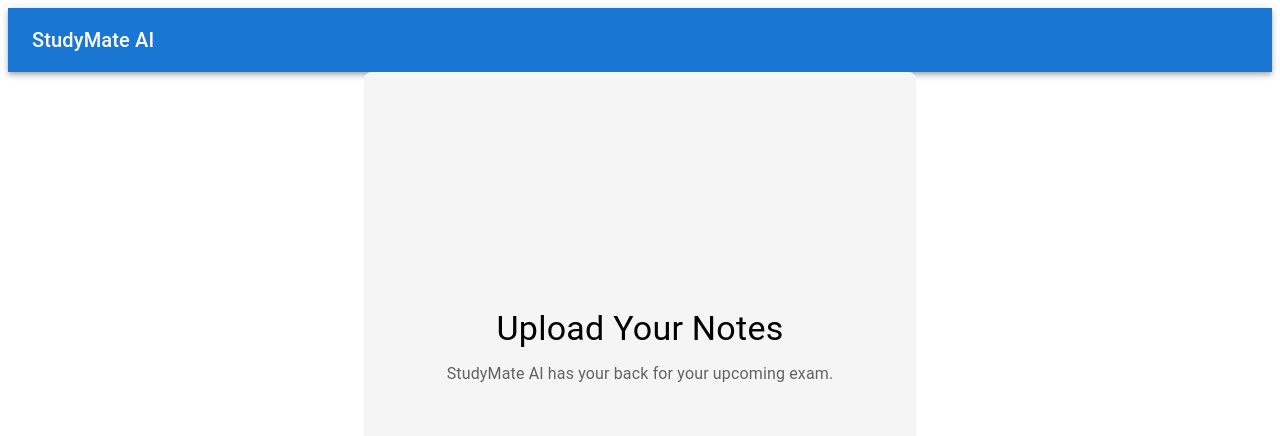
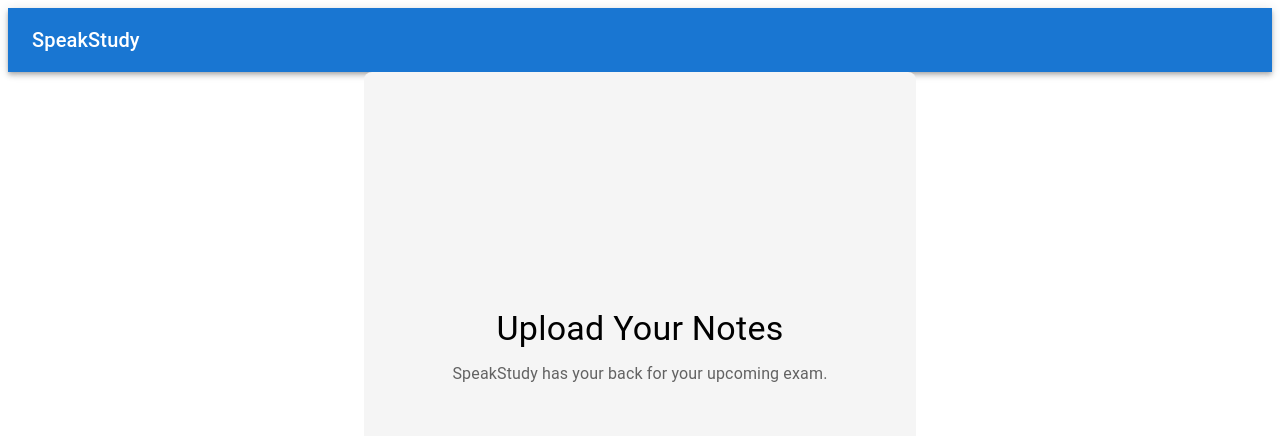
Before and after one commit to cama0000/SpeakStudy, a Next.js app: page / in a window 1280 px wide. Shown: the top 436 px of the page. Built offline with nearby package versions, Linux system fonts and the light colour scheme.

Commit message:
speakstudy name change

```diff
--- a/app/chat/page.js
+++ b/app/chat/page.js
@@ -115,7 +115,7 @@ const ChatbotPageContent = () => {
       <AppBar position="static" color="primary">
         <Toolbar>
           <Typography variant="h6" component="div" sx={{ flexGrow: 1 }}>
-            StudyMate AI
+            SpeakStudy
           </Typography>
         </Toolbar>
       </AppBar>
--- a/app/page.js
+++ b/app/page.js
@@ -52,7 +52,7 @@ export default function Home() {
       <AppBar position="static" color="primary">
         <Toolbar>
           <Typography variant="h6" component="div" sx={{ flexGrow: 1 }}>
-            StudyMate AI
+            SpeakStudy
           </Typography>
         </Toolbar>
       </AppBar>
@@ -74,7 +74,7 @@ export default function Home() {
             Upload Your Notes
           </Typography>
           <Typography variant="body1" color="textSecondary" gutterBottom>
-            StudyMate AI has your back for your upcoming exam.
+            SpeakStudy has your back for your upcoming exam.
           </Typography>
           <Box
             sx={{
```
